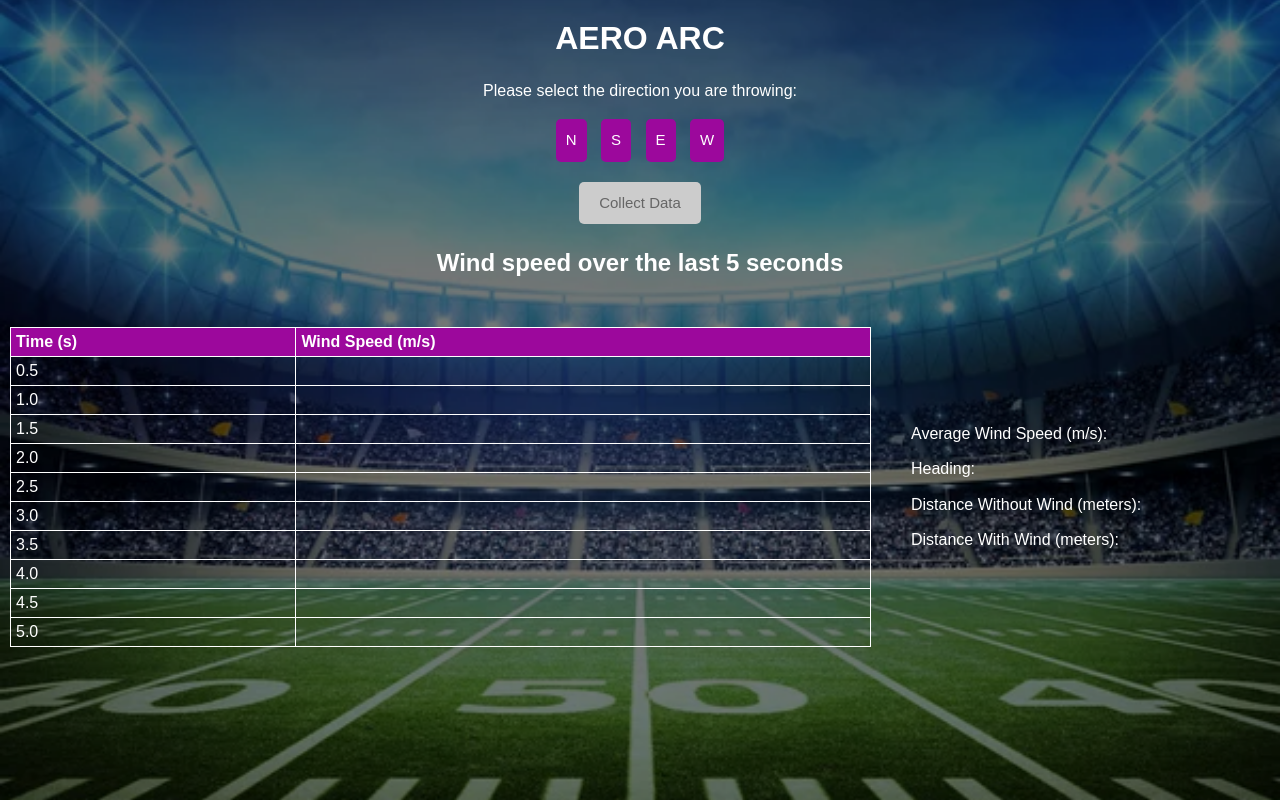
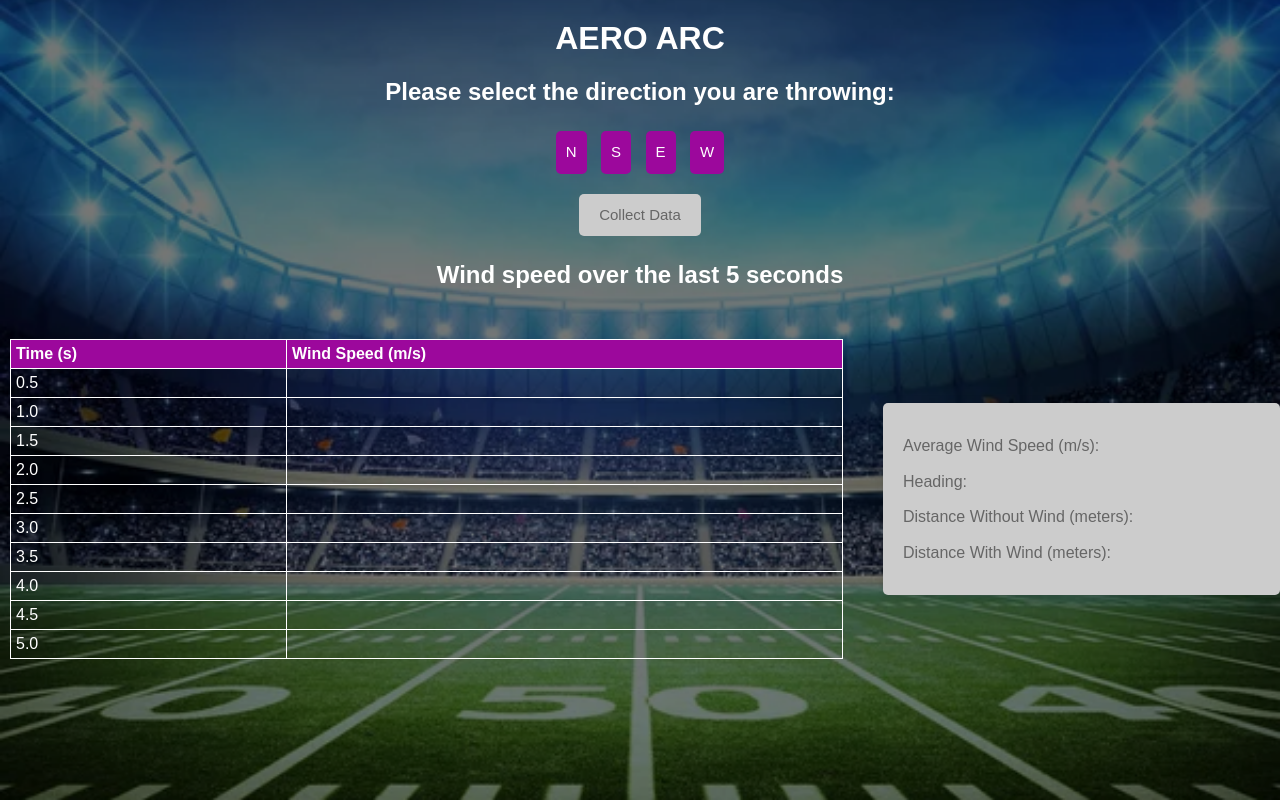
Before and after one commit to Ethan-W-Cox/IoTTeam16, a Flask app: page /landing in a window 1280 px wide. Run offline with Flask 3, Linux system fonts and the light colour scheme.

Commit message:
Added Container for Calculations

```diff
--- a/static/landingStyle.css
+++ b/static/landingStyle.css
@@ -17,7 +17,7 @@ h1 {
 }
 
 p {
-    color: #fff; /* White text */
+    color: #666666; /* White text */
     font-size: 16px;
     line-height: 1.6;
     margin: 10px 0;
@@ -81,5 +81,9 @@ th {
 }
 
 .data-container {
+    background-color: #cccccc;
+    padding: 20px;
+    border-radius: 5px;
+    box-shadow: 0 0 10px rgba(0, 0, 0, 0.1);
     width: 30%; /* Adjust as needed */
 }
--- a/templates/landing.html
+++ b/templates/landing.html
@@ -23,7 +23,7 @@
 </head>
 <body>
 <h1>AERO ARC</h1>
-<p style="text-align:center">Please select the direction you are throwing:</p>
+<h2 style="text-align:center">Please select the direction you are throwing:</h2>
 <div style="text-align:center">
     <button class="btn" id="N">N</button>
     <button class="btn" id="S">S</button>
@@ -37,7 +37,7 @@
     <button class="btn1" id="run">Collect Data</button>
 </div>
 <h2 style="text-align:center">Wind speed over the last 5 seconds</h2>
-<p id="loading" style="display: none; text-align:center">Please wait while data is being collected...</p>
+<h2 id="loading" style="display: none; text-align:center">Please wait while data is being collected...</h2>
 <div class="container">
     <div class="table-container">
         <table>
```
